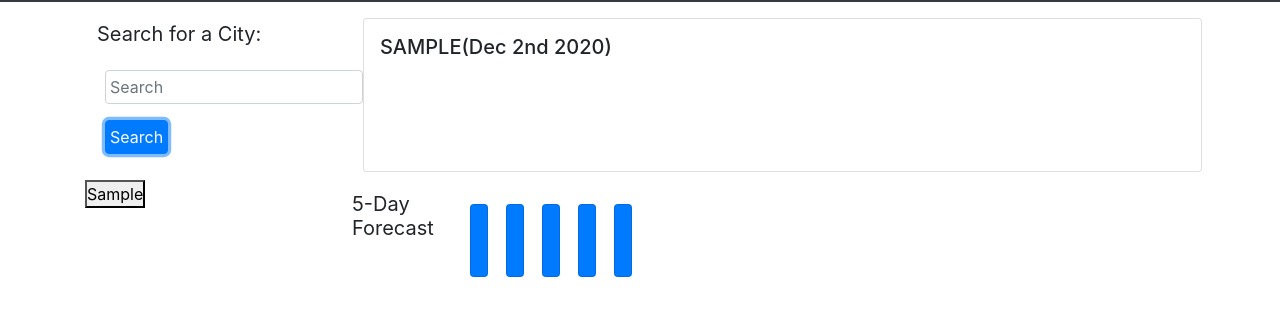
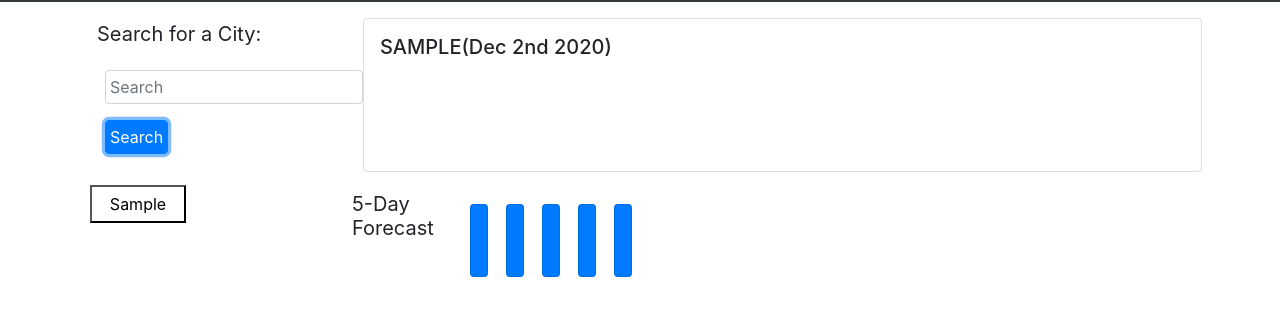
Before and after one commit to LauraGwendolynBurch/Weather_Watcher, a plain HTML site: page index.html in a window 1280 px wide. Both pictures are taken after typing "Sample" into the empty fields and a click on the button "Search". Shown: the part 105-420 px from the top of the page. Drawn offline with nearby package versions, Linux system fonts and the light colour scheme; no server answers.

Commit message:
added css to side buttons

```diff
--- a/assets/script.js
+++ b/assets/script.js
@@ -11,7 +11,7 @@ $(document).ready(function(){
     // then render function that loops through all previousCities, added button and appends to citySideList
     for (var i = 0; i < storage.length; i++){
       previousCities.push(storage[i])
-      console.log(storage[0])
+      // console.log(storage[0])
 
     }
   //  when user clicks search button
@@ -28,8 +28,6 @@ $(document).ready(function(){
     localStorage.setItem("city", JSON.stringify(previousCities))
     search.val("");
     renderButton()
-
-
   }
 
 
@@ -46,35 +44,30 @@ $(document).ready(function(){
     }
   }
 
-  // $(".clickBtn").on("click", function(){
-
-  //   console.log(this)
-  // });
-
-  // add a click event to the side cities
+    // add a click event to the side cities
     $(".cityList").on("click", ".buttonOnNow", function(e){
       e.preventDefault();
       // var newCityList = $(citySideList).val();
       // citySideList.push(newCityList)
 
       var nextCity =this.innerText
-      console.log(this)
+      // console.log(this)
       makeWeatherRequest(nextCity)
-      console.log(nextCity)
+      // console.log(nextCity)
     })
 
   function makeWeatherRequest(cityName){
     // next build urrrl for first API request key}
     var queryURL ="https://api.openweathermap.org/data/2.5/weather?q="+ cityName +"&appid=79f846e03cf3435d40ca0302d0a1b7fb";
-    // console.log(cityName)
+
     if (cityName == "" || !(isNaN(cityName))){
 
       return;
     };
-
+    // console.log(cityName)
     // NEXT make the request to the URL with JQuery ajax
     $.ajax( queryURL ).then(function(response) {
-      // console.log(response)
+      // console.log(cityName)
       var icon=response.weather[0].icon
       var windEl = response.wind.speed
       var windChange=Math.floor(windEl * 2.2)
@@ -84,7 +77,7 @@ $(document).ready(function(){
       var tempChange=Math.floor((tempEl-273.15)*1.8)+32
       var queryUV="https://api.openweathermap.org/data/2.5/onecall?lat=" + lat + "&lon=" + lon + "&appid=79f846e03cf3435d40ca0302d0a1b7fb";
 
-      $("#cityNameHere").text(cityName)
+      $("#cityNameHere").text(response.name)
       $("#windSpeed").text("Wind Speed: " + windChange + " MPH")
       $("#iconHere").attr("src", "https://openweathermap.org/img/w/" + icon + ".png")
       $("#humidity").text("Humidity: " + response.main.humidity + " %")
--- a/assets/style.css
+++ b/assets/style.css
@@ -17,3 +17,10 @@
     background-color: violet;
     width: fit-content;
 }
+
+.buttonOnNow{
+    width: 6em;
+    margin: 5px;
+    padding: 5px;
+    background: white;
+}
```
